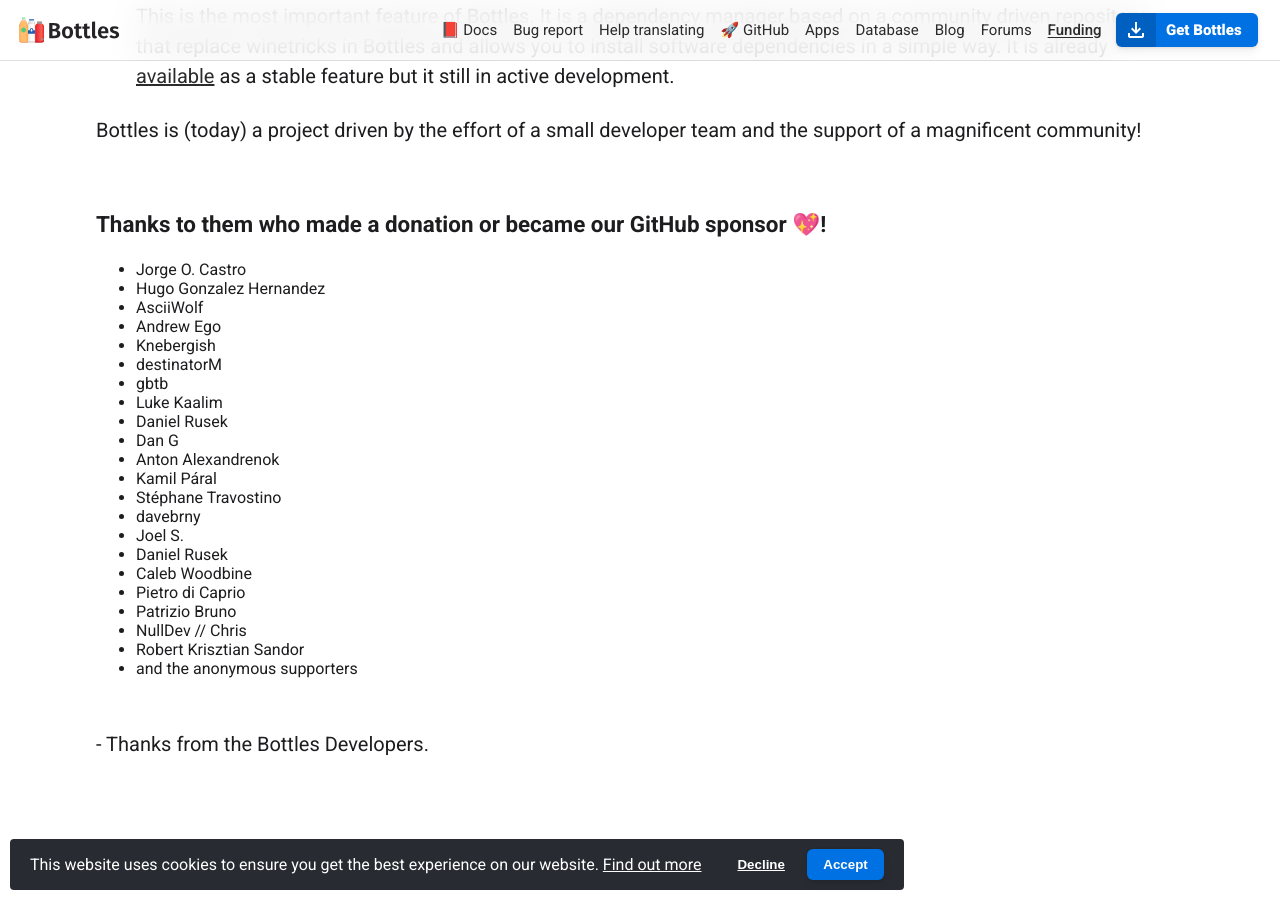
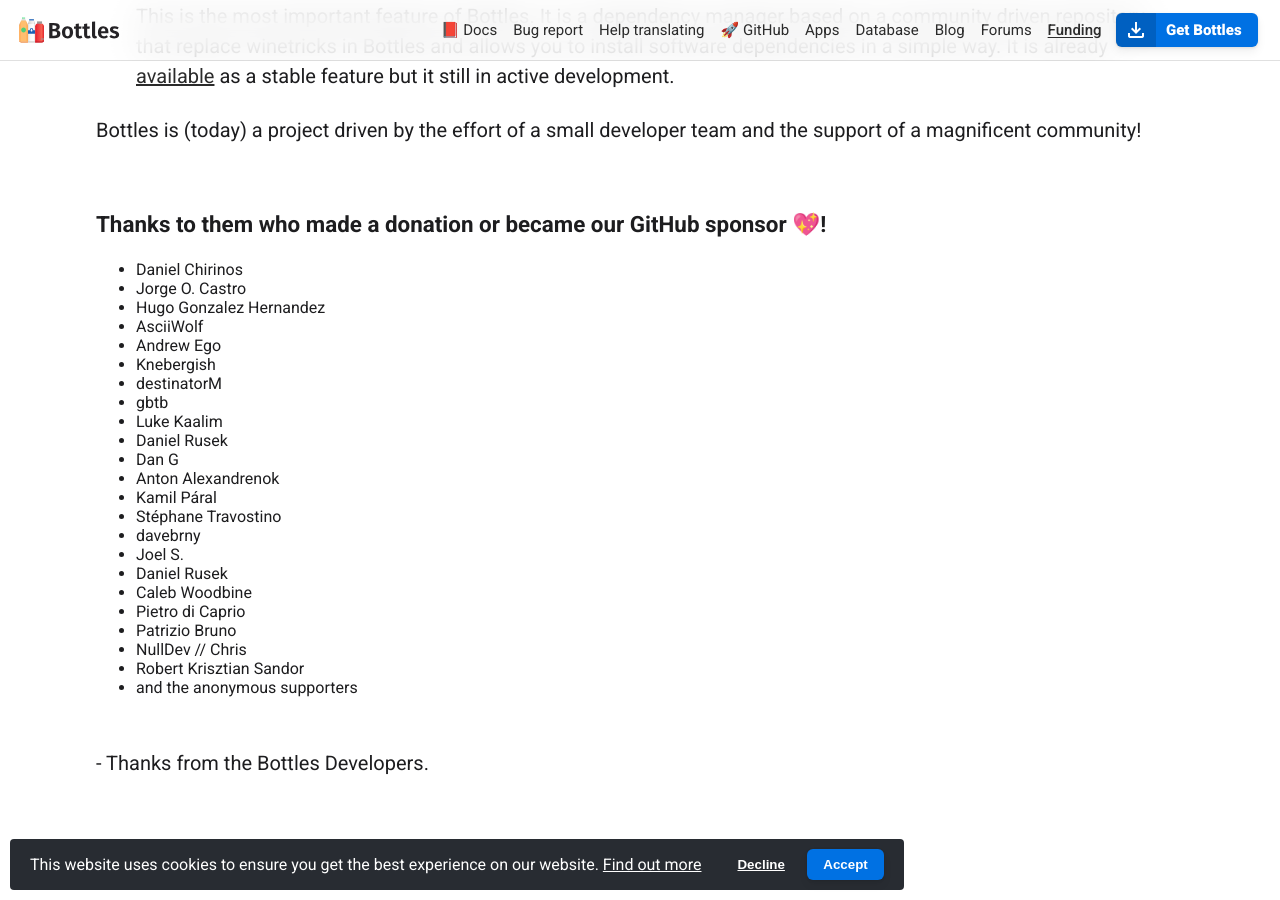
Before and after one commit to bottlesdevs/website, a Jekyll site: the page built from funding.md, in a window 1280 px wide and 900 px high, scrolled down 964 px. Built offline with Jekyll 4.4.1, drawn with Linux system fonts in a browser that asks for light colours; nearby versions of some CDN libraries; comment, search, counter and statistics services are not loaded.

Commit message:
update donators
add Daniel Chirinos

```diff
--- a/funding.md
+++ b/funding.md
@@ -67,6 +67,7 @@
     <br />
     <h3>Thanks to them who made a donation or became our GitHub sponsor 💖!</h3>
     <ul>
+      <li>Daniel Chirinos</li>
       <li>Jorge O. Castro</li>
       <li>Hugo Gonzalez Hernandez</li>
       <li>AsciiWolf</li>
```
